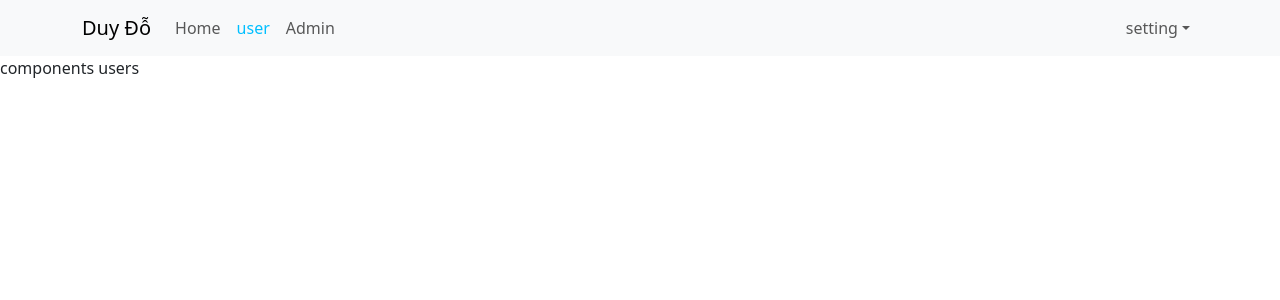
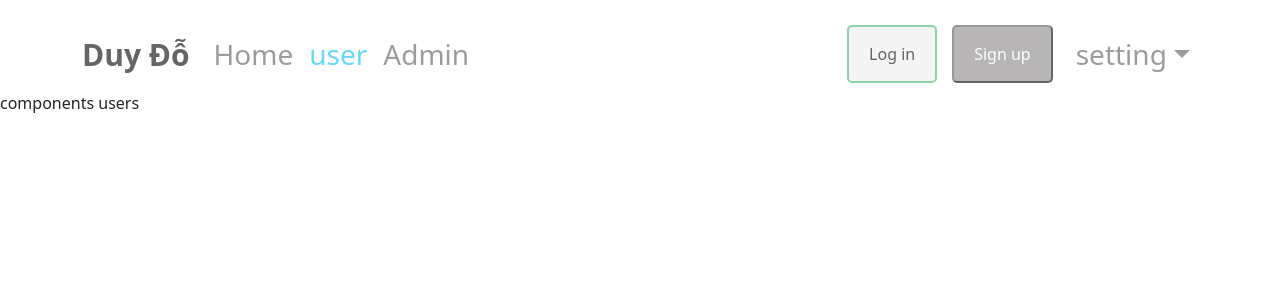
Before and after one commit to dotranquocduy/test_demo_react, a React (Create React App) app: page /users in a window 1280 px wide. Shown: the top 300 px of the page. Built offline with nearby package versions, Linux system fonts and the light colour scheme.

Commit message:
product-2

```diff
--- a/src/App.js
+++ b/src/App.js
@@ -1,28 +1,24 @@
-import './App.scss';
+import "./App.scss";
 
-
-
-import { Button } from 'react-bootstrap';
-import Header from './components/Header/header';
-import { Outlet} from 'react-router-dom';
+import { Button } from "react-bootstrap";
+import Header from "./components/Header/header";
+import { Outlet } from "react-router-dom";
 
 const App = () => {
   return (
-    <div className="App">
-    <div className='app-container'>
-      <div className='header-container'>
-        <Header/>
+    <div className="app-container">
+      <div className="header-container">
+        <Header />
       </div>
-      <div className='body-container'>
-        <div className='sidebar-container'></div>
+      <div className="body-cFontainer">
+        <div className="sidebar-container"></div>
 
-        <div className='app-content'>
-          <Outlet/>
+        <div className="app-content">
+          <Outlet />
         </div>
       </div>
-     </div>
     </div>
   );
-}
+};
 
 export default App;
--- a/src/App.scss
+++ b/src/App.scss
@@ -1,22 +1,72 @@
-
 body {
   padding: 0px;
   margin: 0;
-  font-family: -apple-system, BlinkMacSystemFont, 'Segoe UI', 'Roboto', 'Oxygen',
-    'Ubuntu', 'Cantarell', 'Fira Sans', 'Droid Sans', 'Helvetica Neue',
+  font-family: -apple-system, BlinkMacSystemFont, "Segoe UI", "Roboto", "Oxygen",
+    "Ubuntu", "Cantarell", "Fira Sans", "Droid Sans", "Helvetica Neue",
     sans-serif;
   -webkit-font-smoothing: antialiased;
   -moz-osx-font-smoothing: grayscale;
 }
 
+@media (min-width: 1400px) {
+  .container,
+  .container-lg,
+  .container-md,
+  .container-sm,
+  .container-xl,
+  .container-xxl {
+    max-width: 1900px !important;
+  }
+}
+
 .app-container {
   .header-container {
-    .navbar-nav {
+    .navbar-brand {
+      font-size: 30px;
+      font-weight: 600;
+    }
+    .navbar {
+      padding-top: 25px;
+      .btn-login {
+        border-radius: 5px;
+        padding: 0 20px;
+        margin-right: 15px;
+        border: 2px solid #45b670;
+      }
+      .btn-signup {
+        border-radius: 5px;
+        padding: 0 20px;
+        margin-right: 15px;
+        background-color: #0802027c;
+        color: white;
+
+        &:hover {
+          background-color: #000000;
+        }
+      }
+
+      z-index: 10;
+      opacity: 0.6;
+      background-color: rgba($color: #000000, $alpha: 0) !important;
+
       .nav-link {
+        font-size: 28px;
         &.active {
           color: #00bfff;
         }
       }
+      .basic-nav-dropdown {
+        font-size: 25px;
+      }
     }
   }
 }
+
+.videoHome {
+  padding: 100px;
+  right: 0;
+  // bottom:0;
+  position: fixed;
+  width: 40vw;
+  // width:100vw;
+}
--- a/src/components/Header/header.js
+++ b/src/components/Header/header.js
@@ -1,42 +1,45 @@
-import Container from 'react-bootstrap/Container';
-import Nav from 'react-bootstrap/Nav';
-import Navbar from 'react-bootstrap/Navbar';
-import NavDropdown from 'react-bootstrap/NavDropdown';
+import Container from "react-bootstrap/Container";
+import Nav from "react-bootstrap/Nav";
+import Navbar from "react-bootstrap/Navbar";
+import NavDropdown from "react-bootstrap/NavDropdown";
 import { NavLink } from "react-router-dom";
 
-
-const Header=()=> {
+const Header = () => {
   return (
     <Navbar expand="lg" className="bg-body-tertiary">
-
       <Container>
-        {/* <Navbar.Brand href="#home">Duy Đỗ</Navbar.Brand> */}
-        <NavLink to="/" className='navbar-brand'>Duy Đỗ</NavLink>
+        <NavLink to="/" className="navbar-brand">
+          Duy Đỗ
+        </NavLink>
         <Navbar.Toggle aria-controls="basic-navbar-nav" />
         <Navbar.Collapse id="basic-navbar-nav">
           <Nav className="me-auto">
-          <NavLink to="/" className='nav-link'>Home</NavLink>
-          <NavLink to="/users" className='nav-link'>user</NavLink>
-          <NavLink to="/Admins" className='nav-link'>Admin</NavLink>
-            {/* <Nav.Link href="#home">Home</Nav.Link>
-            <Nav.Link href="#link">user</Nav.Link>
-            <Nav.Link href="#link">Admin</Nav.Link> */}
-
+            <NavLink to="/" className="nav-link">
+              Home
+            </NavLink>
+            <NavLink to="/users" className="nav-link">
+              user
+            </NavLink>
+            <NavLink to="/Admins" className="nav-link">
+              Admin
+            </NavLink>
           </Nav>
 
           <Nav>
+            <button className="btn-login">Log in</button>
+            <button className="btn-signup">Sign up</button>
+
             <NavDropdown title="setting" id="basic-nav-dropdown">
               <NavDropdown.Item>Login</NavDropdown.Item>
-              <NavDropdown.Item >profile</NavDropdown.Item>
+              <NavDropdown.Item>profile</NavDropdown.Item>
               <NavDropdown.Divider />
-              <NavDropdown.Item > Log out</NavDropdown.Item>
+              <NavDropdown.Item> Log out</NavDropdown.Item>
             </NavDropdown>
           </Nav>
-
         </Navbar.Collapse>
       </Container>
     </Navbar>
   );
-}
+};
 
 export default Header;
--- a/src/components/Home/home.js
+++ b/src/components/Home/home.js
@@ -1,8 +1,12 @@
-const Home =(props)=>{
-    return (
-        <div>
-            components home
-        </div>
-    )
-}
+import videoHomepage from "../../assets/BackgroundHome.mp4";
+import "./home.scss";
+const Home = (props) => {
+  return (
+    <div className="homepage-container">
+      <video className="videoHome" autoPlay loop muted>
+        <source src={videoHomepage} type="video/mp4" />
+      </video>
+    </div>
+  );
+};
 export default Home;
--- a/src/index.js
+++ b/src/index.js
@@ -1,34 +1,29 @@
-import React from 'react';
-import ReactDOM from 'react-dom/client';
-import App from './App';
-import reportWebVitals from './reportWebVitals';
-import { Provider } from 'react-redux';
-import store from './redux/store';
-import 'bootstrap/dist/css/bootstrap.min.css';
+import React from "react";
+import ReactDOM from "react-dom/client";
+import App from "./App";
+import reportWebVitals from "./reportWebVitals";
+import { Provider } from "react-redux";
+import store from "./redux/store";
+import "bootstrap/dist/css/bootstrap.min.css";
 
+import User from "./components/Users/user";
+import Admin from "./components/Admin/admin";
+import Home from "./components/Home/home";
 
-import User from './components/User/user';
-import Admin from './components/Admin/admin';
-import Home from './components/Home/home';
+import { BrowserRouter, Routes, Route } from "react-router-dom";
 
-import {
-  BrowserRouter,
- Routes,Route
-} from "react-router-dom";
-
-const root = ReactDOM.createRoot(document.getElementById('root'));
+const root = ReactDOM.createRoot(document.getElementById("root"));
 root.render(
   <Provider store={store}>
     {/* <React.StrictMode> */}
     <BrowserRouter>
-        <Routes>
-          <Route path='/' element={<App/>}>
-          <Route index element={<Home/>}></Route>
-            <Route path='users' element={<User/>}></Route>
-            <Route path='Admins' element={<Admin/>}></Route>
-          </Route>
-
-        </Routes>
+      <Routes>
+        <Route path="/" element={<App />}>
+          <Route index element={<Home />}></Route>
+          <Route path="users" element={<User />}></Route>
+          <Route path="Admins" element={<Admin />}></Route>
+        </Route>
+      </Routes>
     </BrowserRouter>
 
     {/* </React.StrictMode> */}
```
Also changed, not shown: src/components/Home/home.scss (added), src/components/Users/user.js (renamed from src/components/User/user.js).
